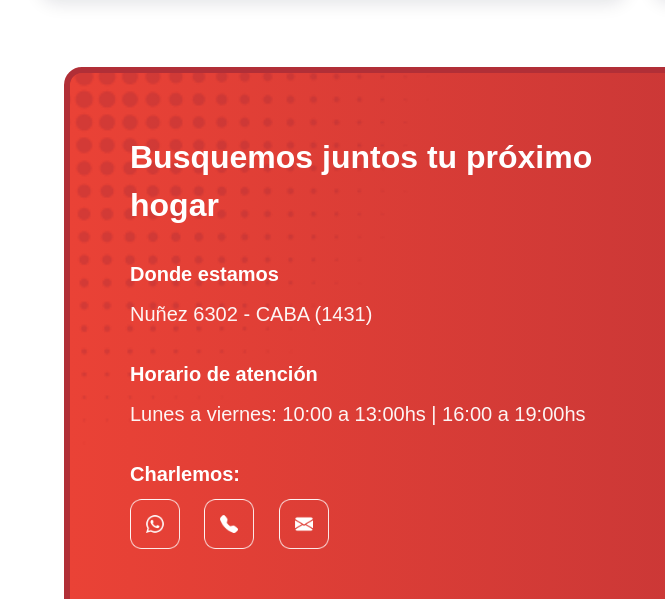
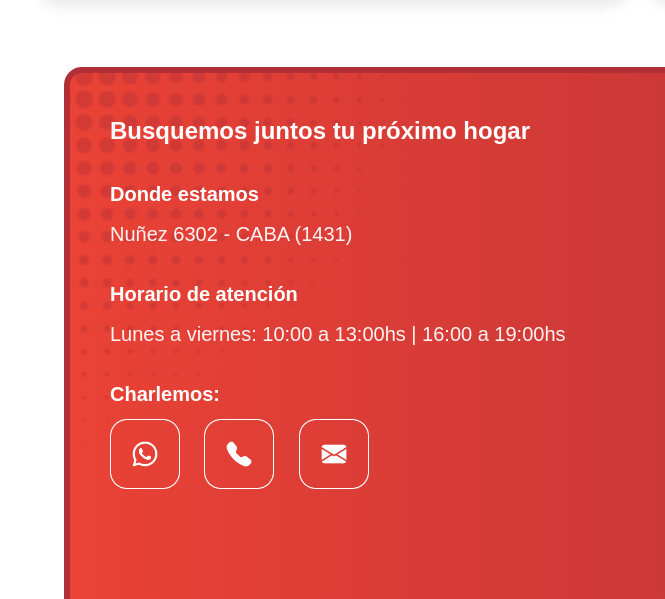
Before and after one commit to Darian-Hurtado/Saavedra-Propiedades, a plain HTML site: page index.html in a window 1280 px wide. Shown: the part 2028-2627 px from the top of the page, 0-665 px from the left. Drawn offline with Linux system fonts and the light colour scheme; grey boxes are pictures that could not be loaded; a web font is replaced by a local one.

Commit message:
Actualización

```diff
--- a/style.css
+++ b/style.css
@@ -133,7 +133,7 @@ text-decoration: underline;
     cursor: pointer;
     z-index: 1010;
 }
-/* 🔹 Evita que el header tape las secciones ancladas */
+/* Evita que el header tape las secciones ancladas */
 section[id] {
   scroll-margin-top: 80px; /* o la altura exacta del menú */
 }
@@ -359,11 +359,11 @@ text-shadow: 0 2px 6px rgba(0, 0, 0, 0.25);
 
 /* CTA red card with map */
 .contact-cta { padding: 70px 0px 50px 0}
-.cta-left{flex:1; color:white; padding:20px;}
-.cta-left h3{margin:0 0 30px 0; font-size:32px; font-weight: 700;}
+.cta-left{flex:1; color:white; padding:0px;}
+.cta-left h3{margin:0 0 30px 0; font-size:24px; font-weight: 700;}
 .cta-left p.small{font-size: 20px; font-weight:700; margin-bottom: -10px; margin-top: 30px;}
 .cta-left p.muted{font-size: 20px; opacity:0.95;}
-.contact-icons img {padding-right: 20px; padding-top: 20px; height: 70px; width: auto;}
+.contact-icons img {margin-right: 20px; margin-top: 20px; height: 70px; width: auto;}
 /* Hover individual para cada icono */
 .contact-icons .contact-wa:hover {
   content: url("imagenes/contacto-whatsapp-hover.png");
@@ -510,7 +510,7 @@ text-shadow: 0 2px 6px rgba(0, 0, 0, 0.25);
 .portals-title {margin-left: 50px; margin-right: 50px;}
 .cards-grid{grid-template-columns:1fr}
 .cta-right{width:320px}
-.hero h1{font-size: 32px; text-align: center; border-radius: 0px;}
+.hero h1{font-size: 32px; text-align: center; border-radius: 0px; padding: 20px;}
 .logo {height: 34px; width:auto;}
 }
 
```
